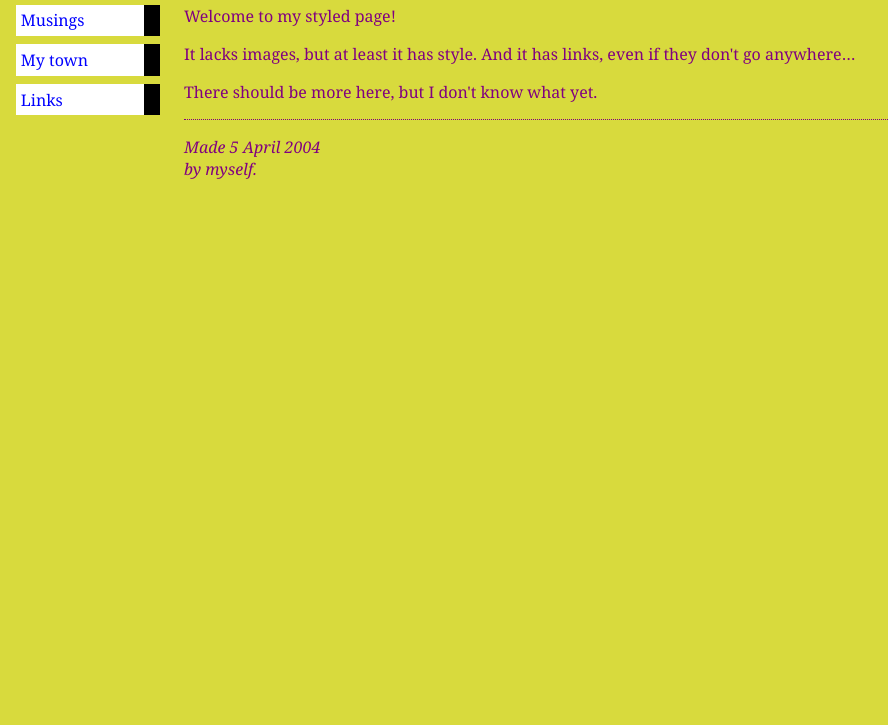
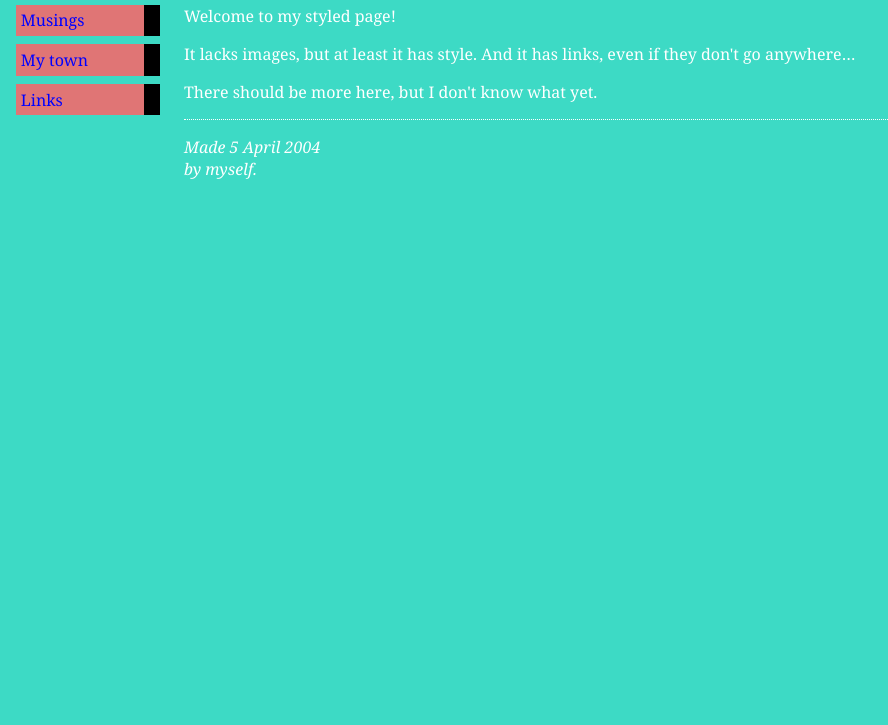
Before and after one commit to tiffanywyy/tiffanywyy.github.io, a plain HTML site: page lesson3/links.html in a window 1280 px wide. Shown: the part 75-800 px from the top of the page, without its empty margins (0-888 px from the left). Drawn offline with Linux system fonts and the light colour scheme.

Commit message:
very new
very new

```diff
--- a/lesson3/links.html
+++ b/lesson3/links.html
@@ -9,8 +9,8 @@
           Times, serif;
         font-family: Georgia, "Times New Roman",
           Times, serif;
-      color: purple;
-      background-color: #d8da3d }
+      color: rgb(255, 255, 255);
+      background-color: #3ddac5 }
       ul.navbar {
         list-style-type: none;
     padding: 0;
@@ -23,7 +23,7 @@
     font-family: Helvetica, Geneva, Arial,
           SunSans-Regular, sans-serif }
           ul.navbar li {
-    background: white;
+    background: rgb(224, 117, 117);
     margin: 0.5em 0;
     padding: 0.3em;
     border-right: 1em solid black }
```
Also changed, not shown: lesson3/musings.html (+3 -3 lines), lesson3/town.html (+2 -2 lines).
